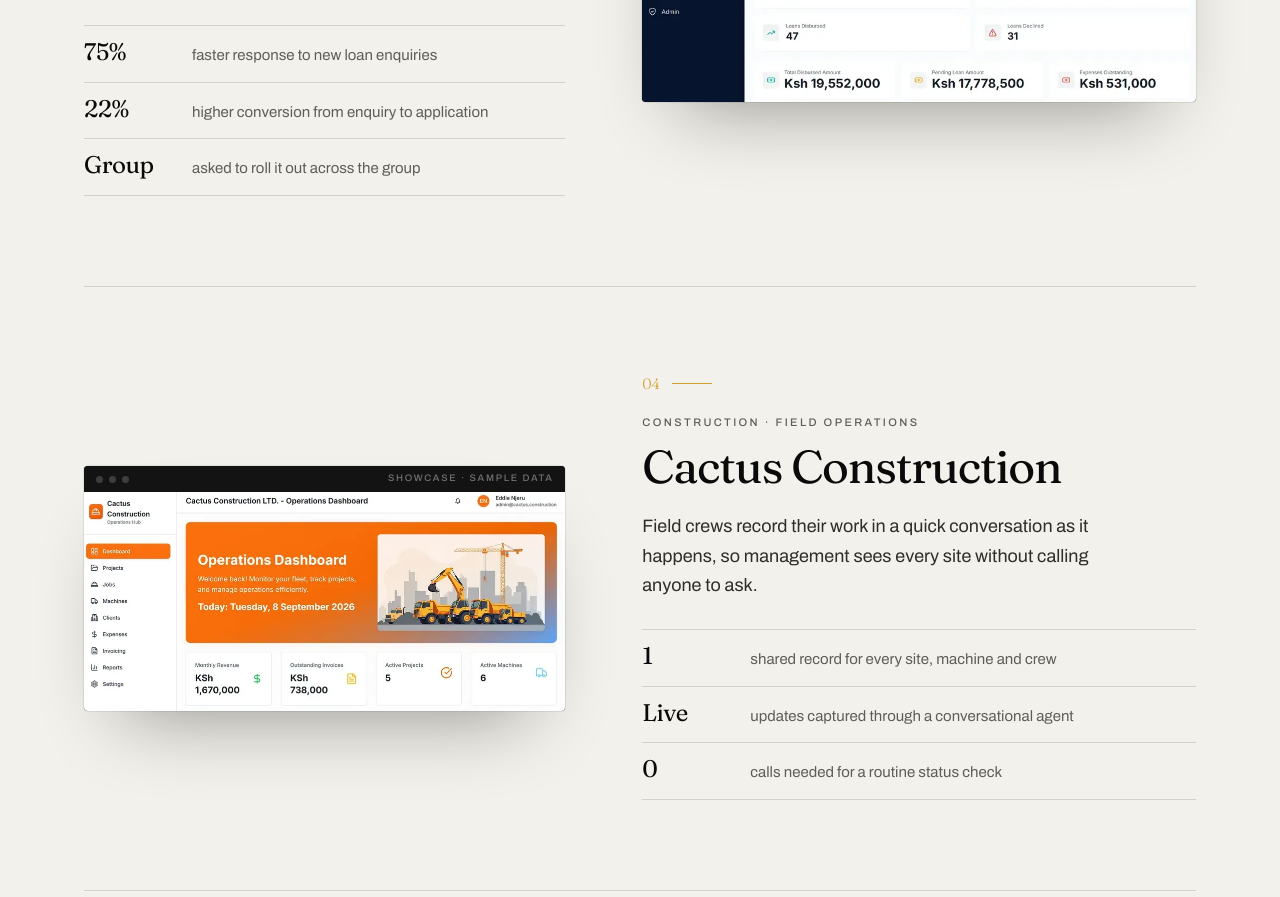
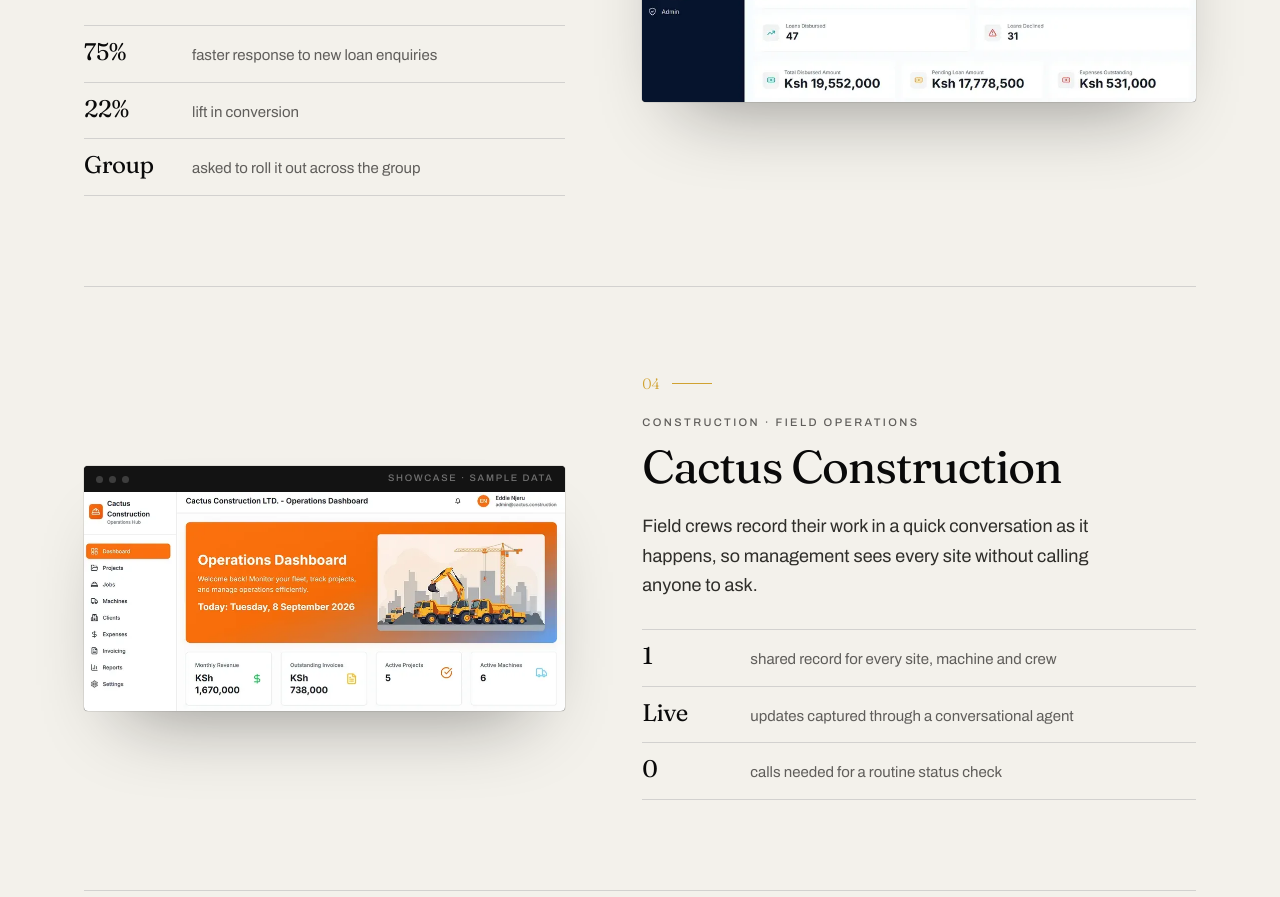
Before and after one commit to eddienjeru564-ship-it/portfolio, a plain HTML site: page index.html in a window 1280 px wide. Shown: the part 3493-4390 px from the top of the page. Drawn offline with Linux system fonts and the light colour scheme.

Commit message:
Quote the conversion result exactly as on the resume
Co-Authored-By: Claude Opus 5.5 <noreply@anthropic.com>
Claude-Session: https://claude.ai/code/session_01NQpHRWzcbtAWK1wetCubWm

```diff
--- a/index.html
+++ b/index.html
@@ -358,7 +358,7 @@ a.venture:hover .v-tag .arr { transform: translate(4px, -4px); }
           <p class="summary rv">As Business Development &amp; Systems Intern, I found the leak: loan enquiries from Facebook ads waited too long for a callback, and many went elsewhere. In 30 days I built qualifying landing pages, instant alerts to the processing team and an in-house CRM.</p>
           <ul class="facts rv">
             <li><b>75%</b><span>faster response to new loan enquiries</span></li>
-            <li><b>22%</b><span>higher conversion from enquiry to application</span></li>
+            <li><b>22%</b><span>lift in conversion</span></li>
             <li><b>Group</b><span>asked to roll it out across the group</span></li>
           </ul>
         </div>
```
